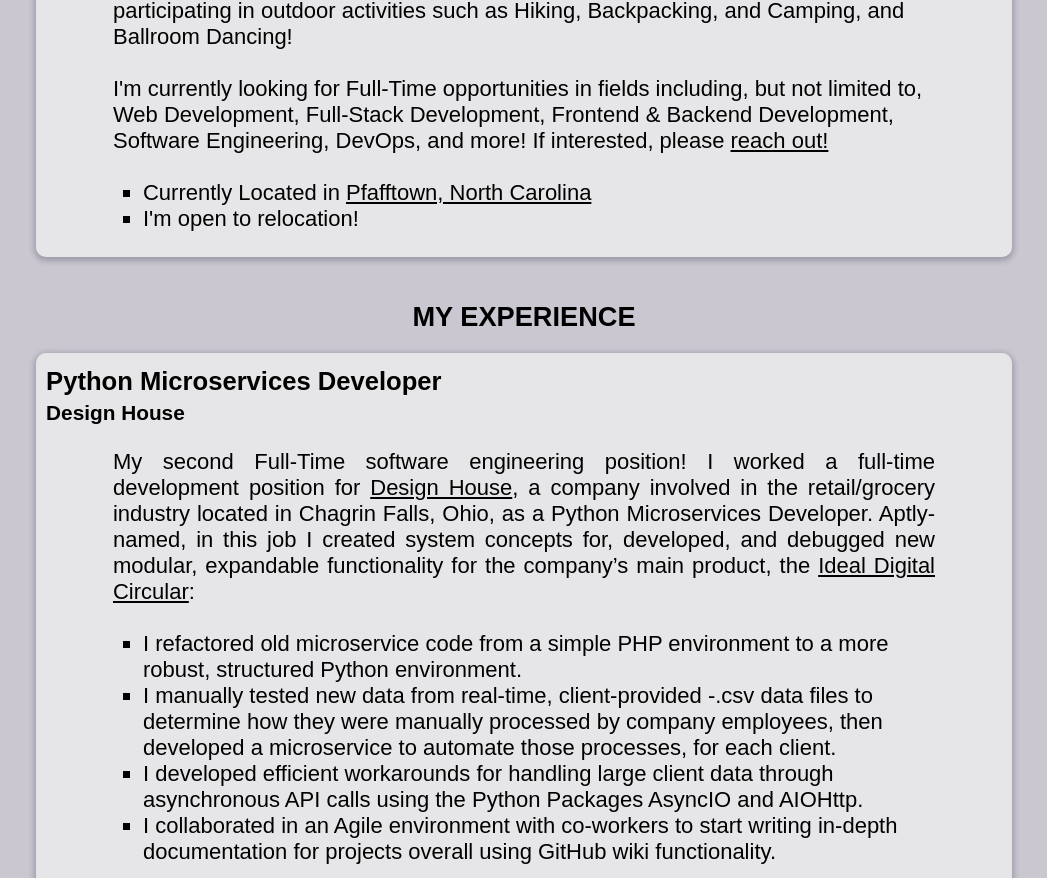
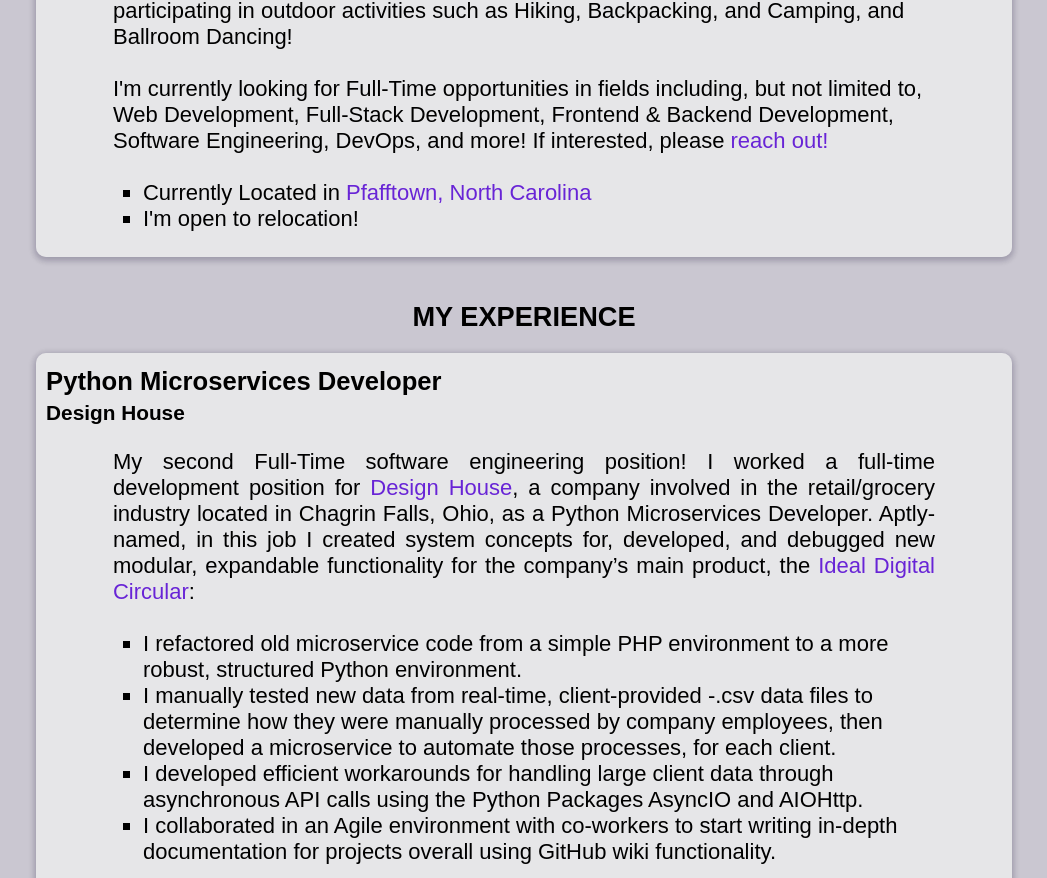
Before and after one commit to BigBass934/BigBass934.github.io, a plain HTML site: page index.html in a window 1280 px wide. Shown: the part 1616-2494 px from the top of the page, without its empty margins (116-1163 px from the left). Drawn offline with Linux system fonts and the light colour scheme.

Commit message:
More / "Final" url-link changes

```diff
--- a/index.html
+++ b/index.html
@@ -102,10 +102,10 @@
                         <br><br>
                         I'm currently looking for Full-Time opportunities in fields including, but not
                         limited to, Web Development, Full-Stack Development, Frontend & Backend Development,
-                        Software Engineering, DevOps, and more! If interested, please <a href="#contact-section" style="text-decoration:underline">reach out!</a><br><br></div>
+                        Software Engineering, DevOps, and more! If interested, please <a href="#contact-section" class="url-link">reach out!</a><br><br></div>
                       <div class="article-lists">
                         <ul>
-                          <li>Currently Located in <a href="https://maps.app.goo.gl/Chzi2RbnjoVG7Mas6" target="_blank" style="text-decoration:underline">Pfafftown, North Carolina</a></li>
+                          <li>Currently Located in <a href="https://maps.app.goo.gl/Chzi2RbnjoVG7Mas6" target="_blank" class="url-link">Pfafftown, North Carolina</a></li>
                           <li>I'm open to relocation!</li>
                         </ul>
                       </div>
@@ -127,10 +127,10 @@
                     <div class="article-desc">
                       <div class="description">
                         <p> My second Full-Time software engineering position! I worked a full-time development position for
-                          <a href="https://designhouse.design/" target="_blank" style="text-decoration:underline">Design House</a>, a
+                          <a href="https://designhouse.design/" target="_blank" class="url-link">Design House</a>, a
                           company involved in the retail/grocery industry located in Chagrin Falls, Ohio, as a Python
                           Microservices Developer. Aptly-named, in this job I created system concepts for, developed, and debugged
-                          new modular, expandable functionality for the company’s main product, the <a href="https://designhouse.design/#digital-circular" target="_blank" style="text-decoration:underline">Ideal Digital Circular</a>:</p><br>
+                          new modular, expandable functionality for the company’s main product, the <a href="https://designhouse.design/#digital-circular" target="_blank" class="url-link">Ideal Digital Circular</a>:</p><br>
                       </div>
                       <div class="article-lists">
                         <ul>
@@ -399,7 +399,7 @@
                           <ul>
                             <li>Already mentioned above, when my Senior Project came around in my final year at RIT, I chose to
                               work on the only project related to the outdoors, an open-source project located in the Adirondack
-                              Mountains. This project turned out to be the <a href="#trek-proj" style="text-decoration:underline">T.R.E.K. Project</a>
+                              Mountains. This project turned out to be the <a href="#trek-proj" class="url-link">T.R.E.K. Project</a>
                               mentioned in the projects section above!
                             </li>
                             <li>I was excited about the possibility of contributing to the modernization of Trails across the
```
